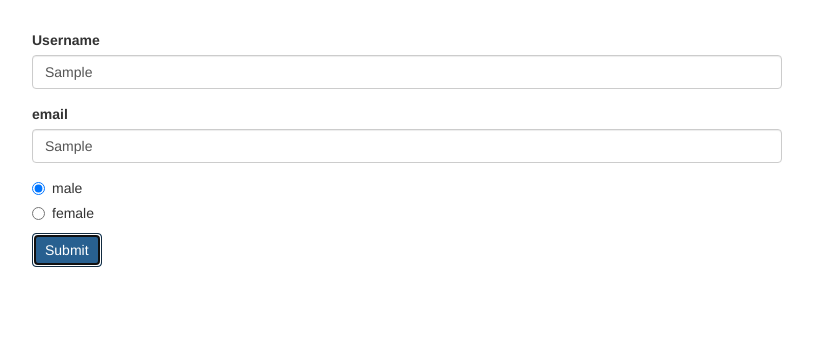
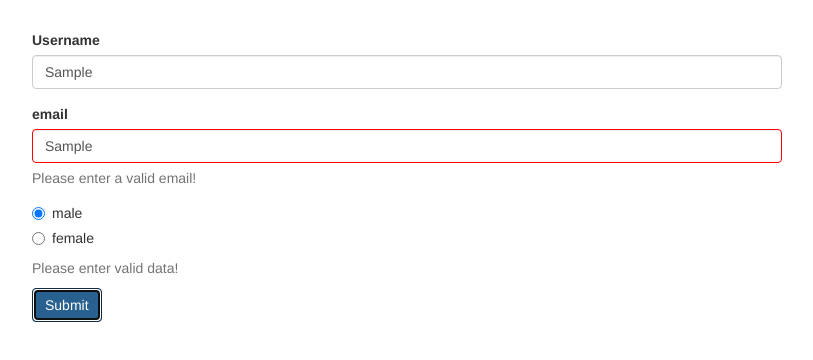
Before and after one commit to NathanPickard/reactive-forms, an Angular app: page / in a window 1280 px wide. Both pictures are taken after typing "Sample", "Sample" into the empty fields and a click on the button "Submit". Shown: the top 360 px of the page, without its empty margins (233-1046 px from the left). Built offline with nearby package versions, Linux system fonts and the light colour scheme.

Commit message:
Validation and access for the forms added

```diff
--- a/src/app/app.component.css
+++ b/src/app/app.component.css
@@ -1,3 +1,7 @@
 .container {
   margin-top: 30px;
 }
+
+input.ng-invalid.ng-touched {
+  border: 1px solid red;
+}
--- a/src/app/app.component.html
+++ b/src/app/app.component.html
@@ -7,11 +7,13 @@
         <div class="form-group">
           <label for="username">Username</label>
           <input type="text" id="username" formControlName="username" class="form-control">
+          <span *ngIf="!signupForm.get('username').valid && signupForm.get('username').touched" class="help-block">Please enter a valid username!</span>
         </div>
 
         <div class="form-group">
           <label for="email">email</label>
           <input type="text" id="email" formControlName="email" class="form-control">
+          <span *ngIf="!signupForm.get('email').valid && signupForm.get('email').touched" class="help-block">Please enter a valid email!</span>
         </div>
 
         <div class="radio" *ngFor="let gender of genders">
@@ -19,6 +21,7 @@
             <input type="radio" formControlName="gender" [value]="gender">{{ gender }}
           </label>
         </div>
+        <span *ngIf="!signupForm.valid && signupForm.touched" class="help-block">Please enter valid data!</span>
 
         <button class="btn btn-primary" type="submit">Submit</button>
       </form>
--- a/src/app/app.component.ts
+++ b/src/app/app.component.ts
@@ -1,5 +1,5 @@
 import { Component, OnInit } from '@angular/core';
-import { FormGroup, FormControl } from '@angular/forms';
+import { FormGroup, FormControl, Validators } from '@angular/forms';
 
 @Component({
   selector: 'app-root',
@@ -12,8 +12,8 @@ export class AppComponent implements OnInit {
 
   ngOnInit() {
     this.signupForm = new FormGroup({
-      'username': new FormControl(null),
-      'email': new FormControl(null),
+      'username': new FormControl(null, Validators.required),
+      'email': new FormControl(null, [Validators.required, Validators.email]),
       'gender': new FormControl('male')
     });
   }
```
